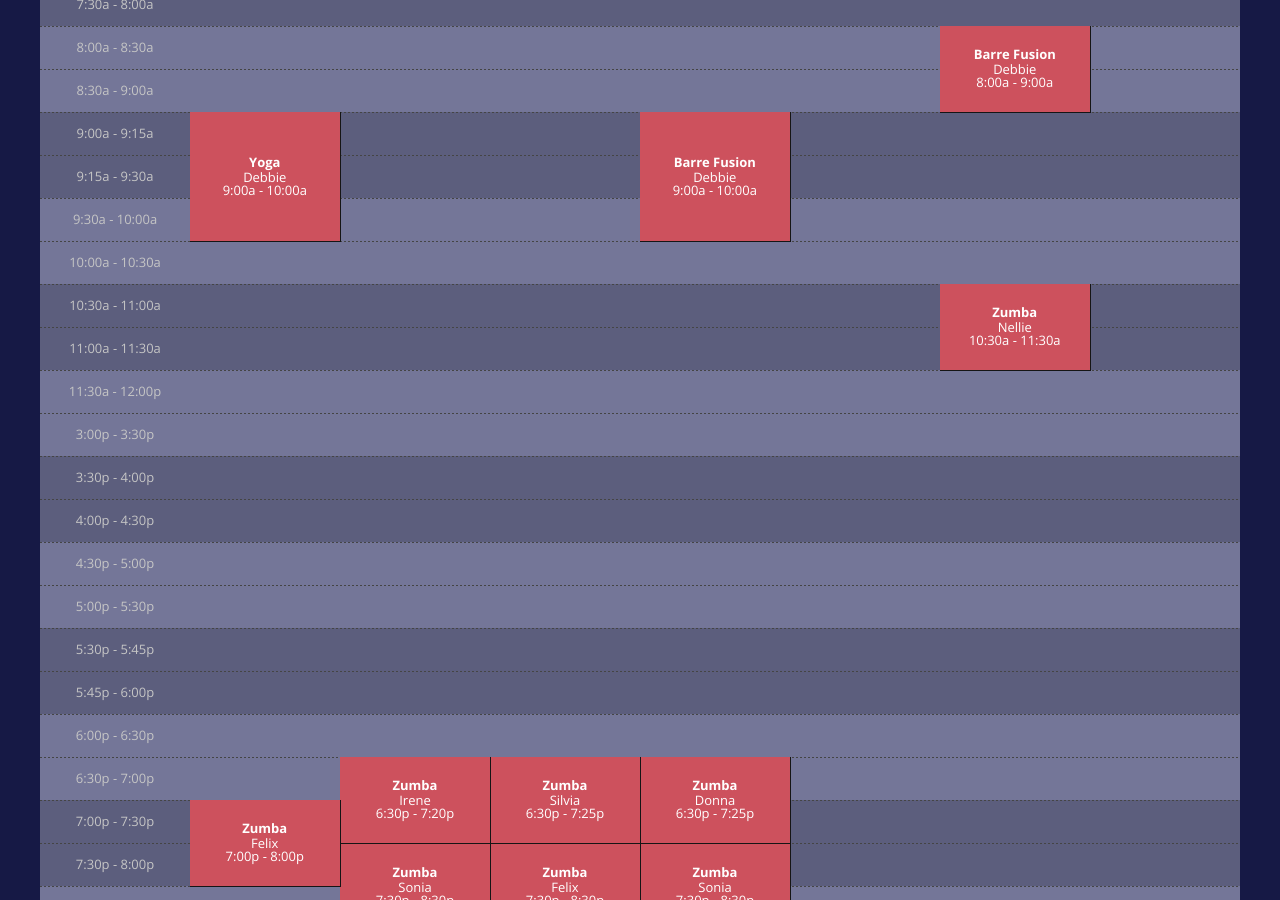
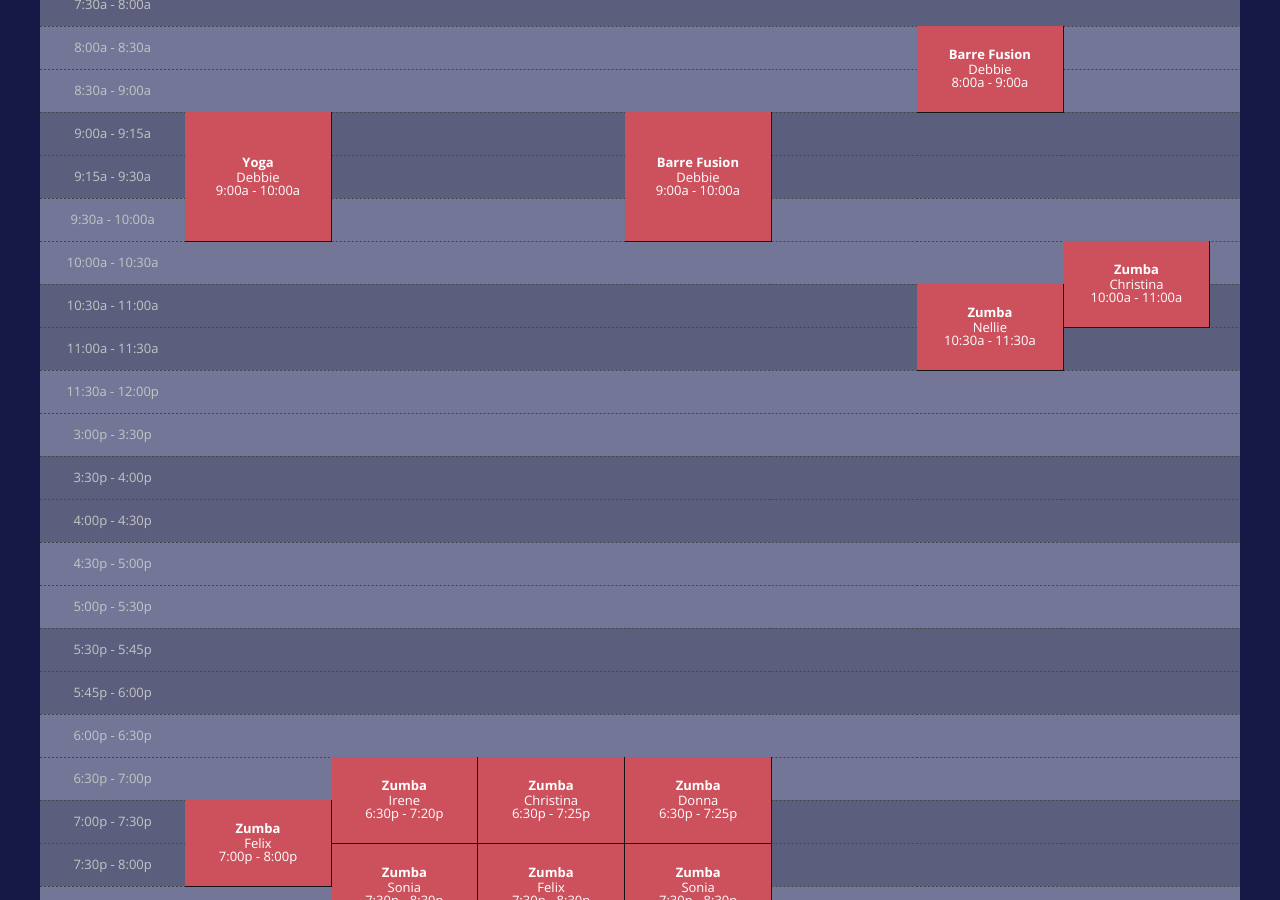
Before and after one commit to rwstone/shapeitup, a Jekyll site: the page built from schedule/index.md, in a window 1280 px wide and 900 px high, scrolled down 385 px. Built offline with Jekyll 4.4.1, drawn with Linux system fonts in a browser that asks for light colours; some web fonts are replaced.

Commit message:
Updated Index

```diff
--- a/schedule/index.md
+++ b/schedule/index.md
@@ -27,7 +27,7 @@
   end_time: 8:30p
   length: 2
 - class: Zumba
-  instructor: Silvia
+  instructor: Christina
   day: Wednesday
   start_time: 6:30p
   end_time: 7:25p
@@ -74,6 +74,12 @@
   start_time: 10:30a
   end_time: 11:30a
   length: 2
+- class: Zumba
+  instructor: Christina
+  day: Sunday
+  start_time: 10:00a
+  end_time: 11:00a
+  length: 2
 days:
 - Monday
 - Tuesday
@@ -82,6 +88,7 @@
 - Friday
 - Saturday
 - Sunday
+-
 time_slots_morning:
 - 6:00a
 - 6:30a
```
